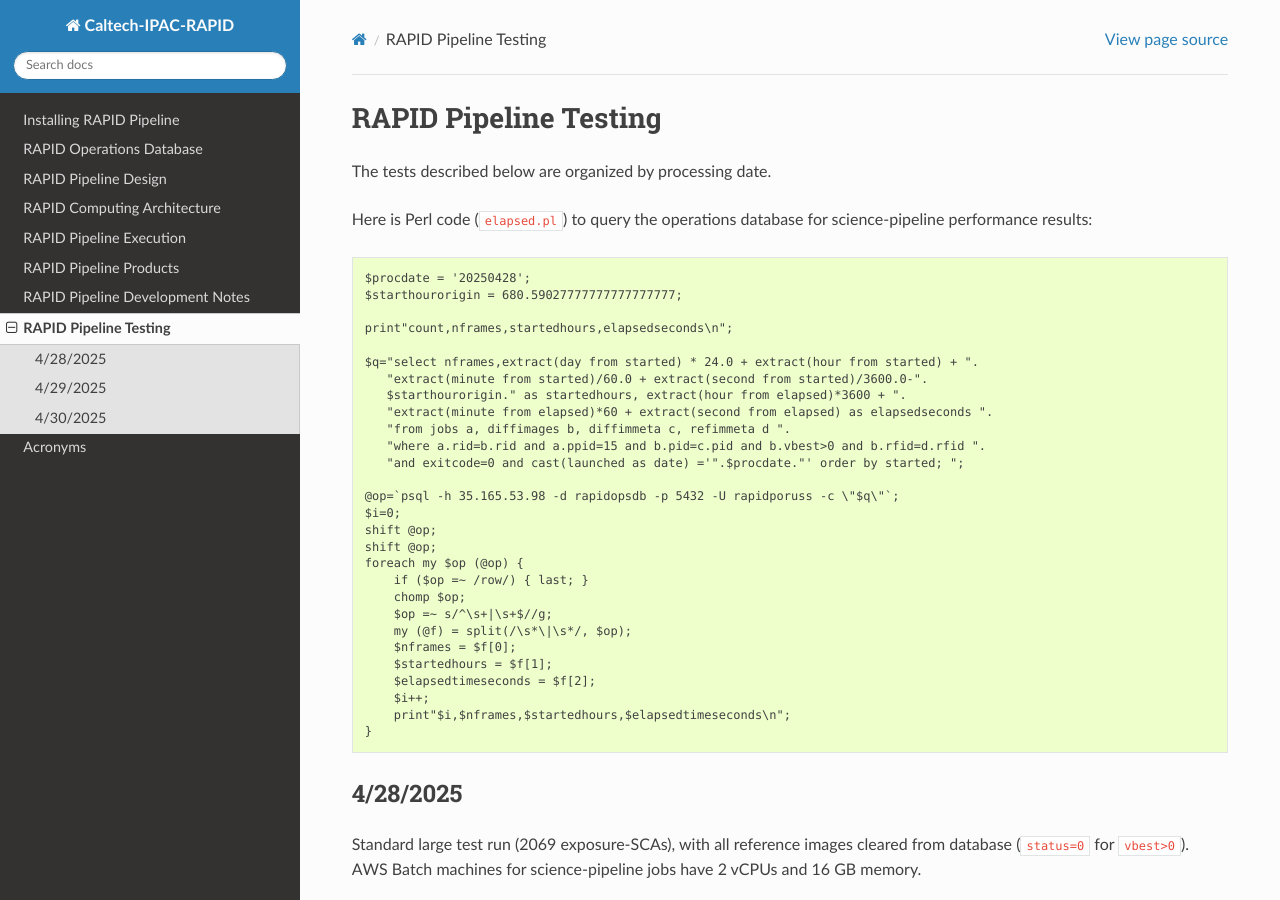
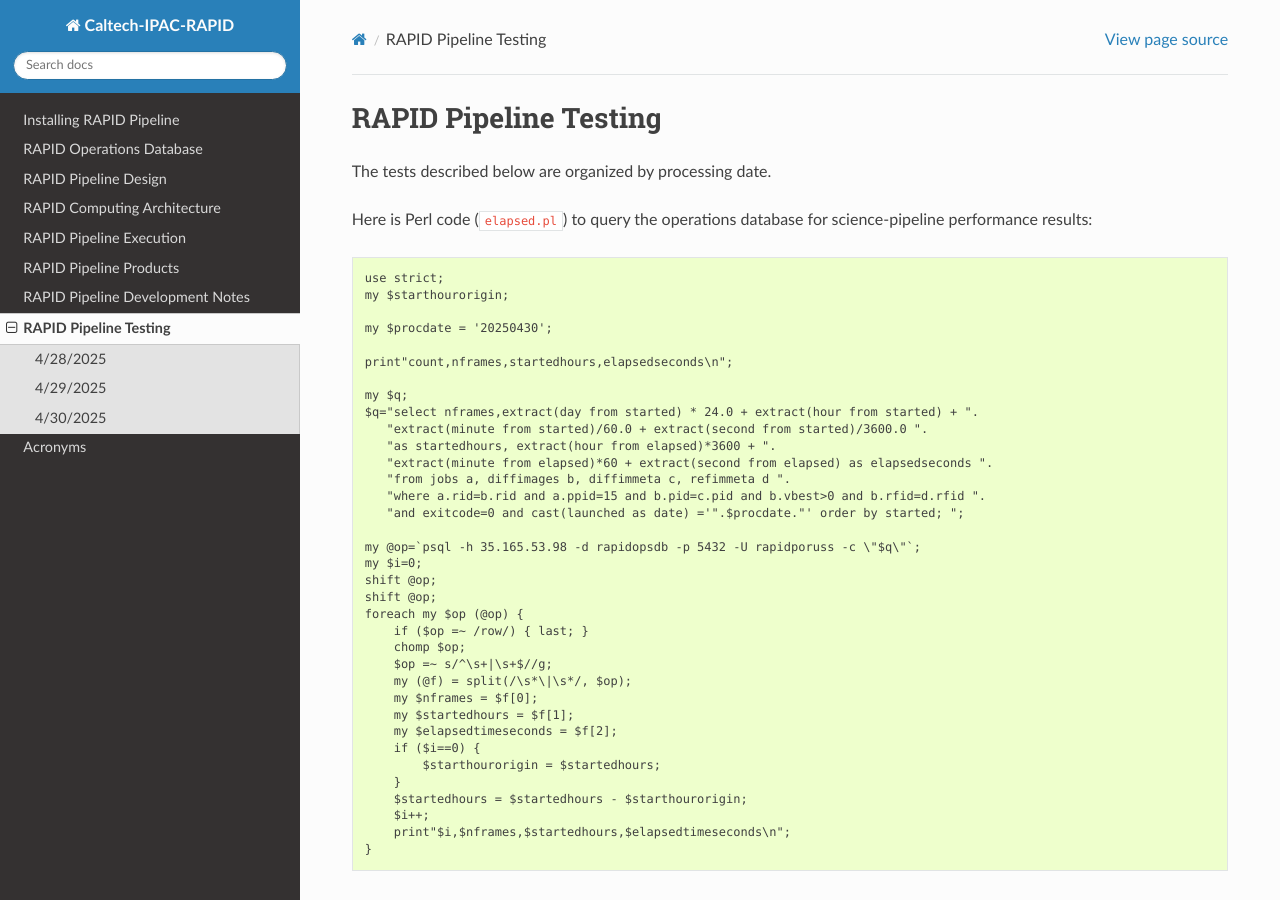
Before and after one commit to Caltech-IPAC/rapid, a Sphinx documentation site: the page built from docs/source/dev/tests.rst, in a window 1280 px wide and 900 px high. Built offline with Sphinx 7.4.7 and the Read the Docs theme 3.1.0, drawn with Linux system fonts in a browser that asks for light colours; formulas are drawn with MathJax 3; some of the changed text lies outside the part shown.

Commit message:
Upgraded elapsed.pl

```diff
--- a/docs/source/dev/tests.rst
+++ b/docs/source/dev/tests.rst
@@ -6,21 +6,24 @@
 Here is Perl code (``elapsed.pl``) to query the operations database
 for science-pipeline performance results::
 
-    $procdate = '20250428';
-    $starthourorigin = 680.59027777777777777777;
+    use strict;
+    my $starthourorigin;
+
+    my $procdate = '20250430';
 
     print"count,nframes,startedhours,elapsedseconds\n";
 
+    my $q;
     $q="select nframes,extract(day from started) * 24.0 + extract(hour from started) + ".
-       "extract(minute from started)/60.0 + extract(second from started)/3600.0-".
-       $starthourorigin." as startedhours, extract(hour from elapsed)*3600 + ".
+       "extract(minute from started)/60.0 + extract(second from started)/3600.0 ".
+       "as startedhours, extract(hour from elapsed)*3600 + ".
        "extract(minute from elapsed)*60 + extract(second from elapsed) as elapsedseconds ".
        "from jobs a, diffimages b, diffimmeta c, refimmeta d ".
        "where a.rid=b.rid and a.ppid=15 and b.pid=c.pid and b.vbest>0 and b.rfid=d.rfid ".
        "and exitcode=0 and cast(launched as date) ='".$procdate."' order by started; ";
 
-    @op=`psql -h 35.165.53.98 -d rapidopsdb -p 5432 -U rapidporuss -c \"$q\"`;
-    $i=0;
+    my @op=`psql -h 35.165.53.98 -d rapidopsdb -p 5432 -U rapidporuss -c \"$q\"`;
+    my $i=0;
     shift @op;
     shift @op;
     foreach my $op (@op) {
@@ -28,9 +31,13 @@
         chomp $op;
         $op =~ s/^\s+|\s+$//g;
         my (@f) = split(/\s*\|\s*/, $op);
-        $nframes = $f[0];
-        $startedhours = $f[1];
-        $elapsedtimeseconds = $f[2];
+        my $nframes = $f[0];
+        my $startedhours = $f[1];
+        my $elapsedtimeseconds = $f[2];
+        if ($i==0) {
+            $starthourorigin = $startedhours;
+        }
+        $startedhours = $startedhours - $starthourorigin;
         $i++;
         print"$i,$nframes,$startedhours,$elapsedtimeseconds\n";
     }
@@ -120,7 +127,7 @@
     export COV5PERCENT=60
     python3.11 /code/pipeline/awsBatchSubmitJobs_launchSciencePipelinesForDateTimeRangeAndSuperiorRefImages.py >& awsBatchSubmitJobs_launchSciencePipelinesForDateTimeRangeAndSuperiorRefImages.out &
 
-After reconfiguring the AWS Batch science-pipeline job definition to attempt to run a job three times, all jobs successfully ran:
+After reconfiguring the AWS Batch science-pipeline job definition to attempt to run a job 3 times, if necessary, all jobs successfully ran:
 
 .. code-block::
 
```
